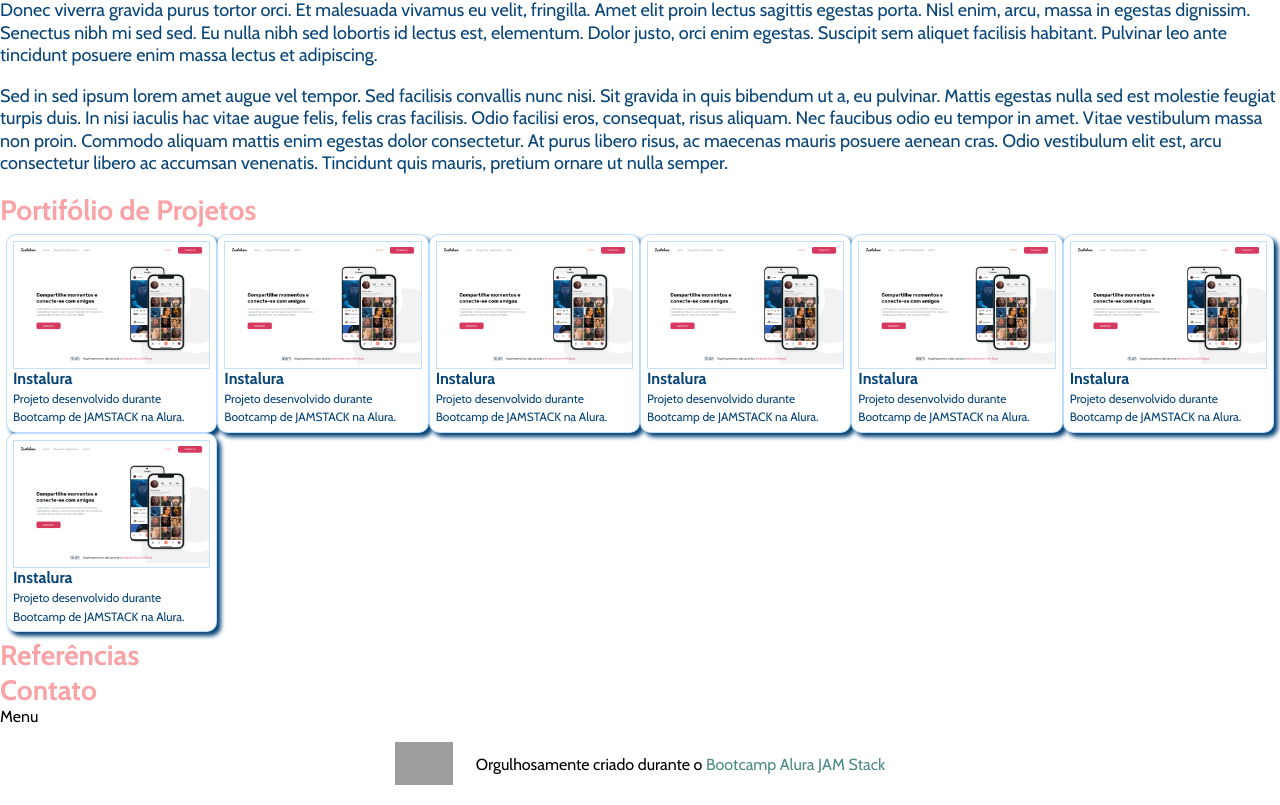
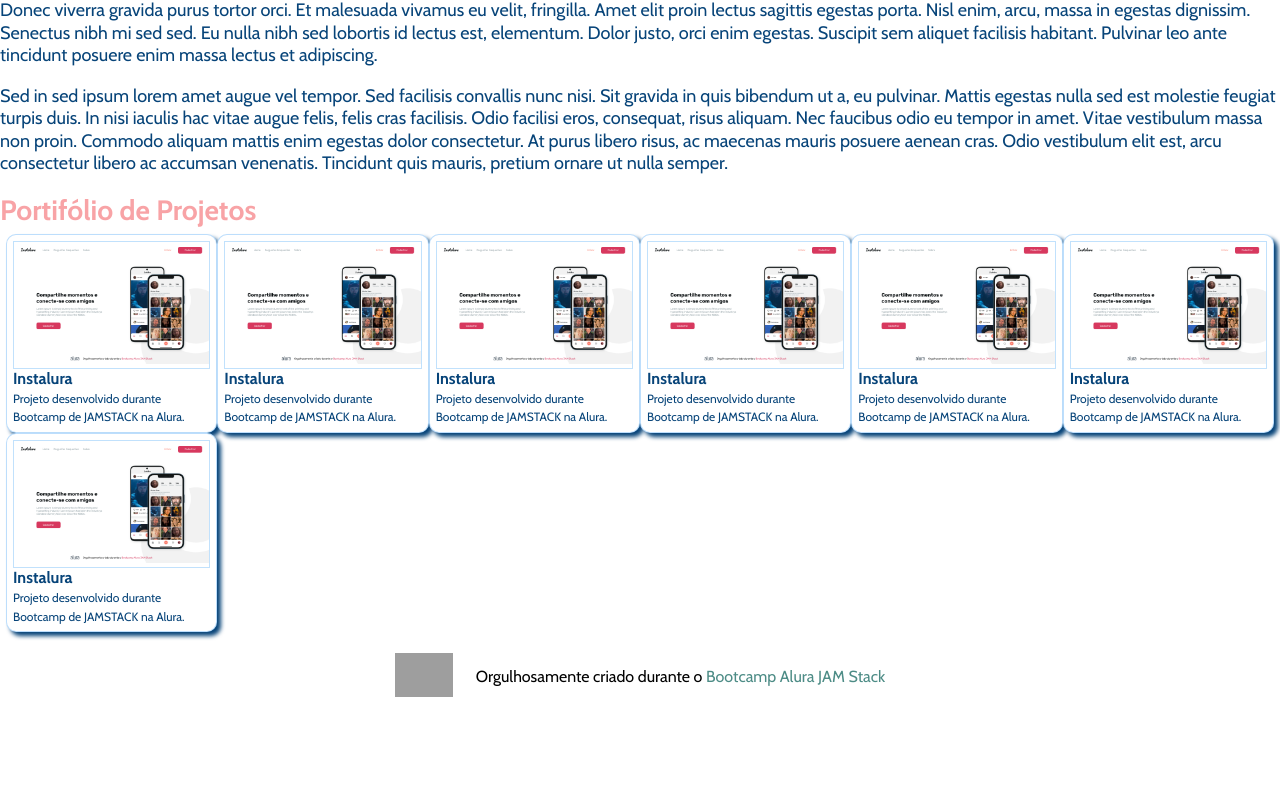
Before and after one commit to fernandoadriano/portfolio, a Next.js app: page / in a window 1280 px wide. Shown: the part 479-1284 px from the top of the page. After the commit the page ends 1195 px from the top, so only its background shows below. Built offline with nearby package versions, Linux system fonts and the light colour scheme; grey boxes are pictures that could not be loaded.

Commit message:
Primeira versão disponibilizada

```diff
--- a/pages/index.js
+++ b/pages/index.js
@@ -23,10 +23,10 @@ export default function Home() {
       <Content>
         <AboutMe />
         <Projects />
-        <References />
-        <Contact />
+        {/* <References />
+        <Contact /> */}
       </Content>
-      <MenuArea />
+      {/* <MenuArea /> */}
       <Footer />
     </Box>
   );
--- a/src/components/layout/Box/index.js
+++ b/src/components/layout/Box/index.js
@@ -12,6 +12,7 @@ const Box = styled.div`
     ${propToStyle('backgroundPosition')}
     ${propToStyle('padding')}
     ${propToStyle('maxWidth')}
+    ${propToStyle('width')}
     ${propToStyle('flexBasis')}
     ${propToStyle('flexGrow')}
 `;
```
